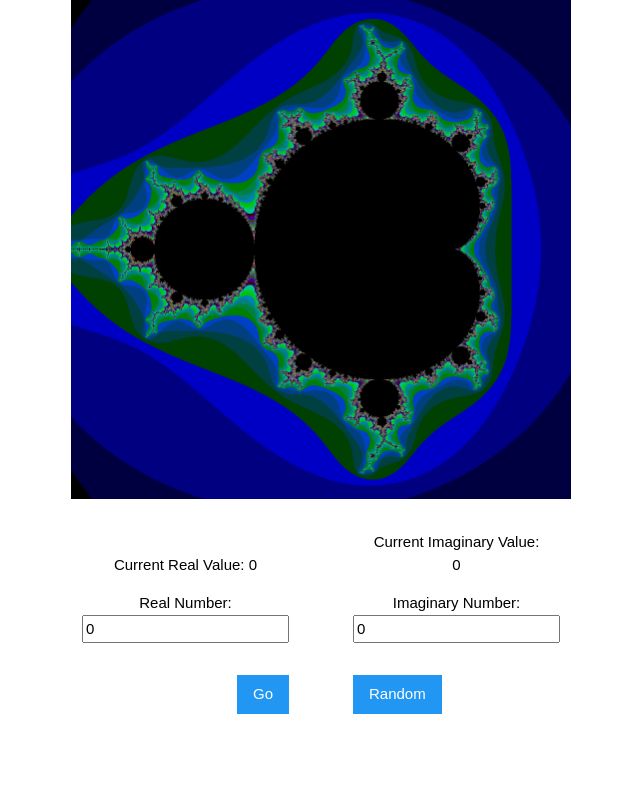
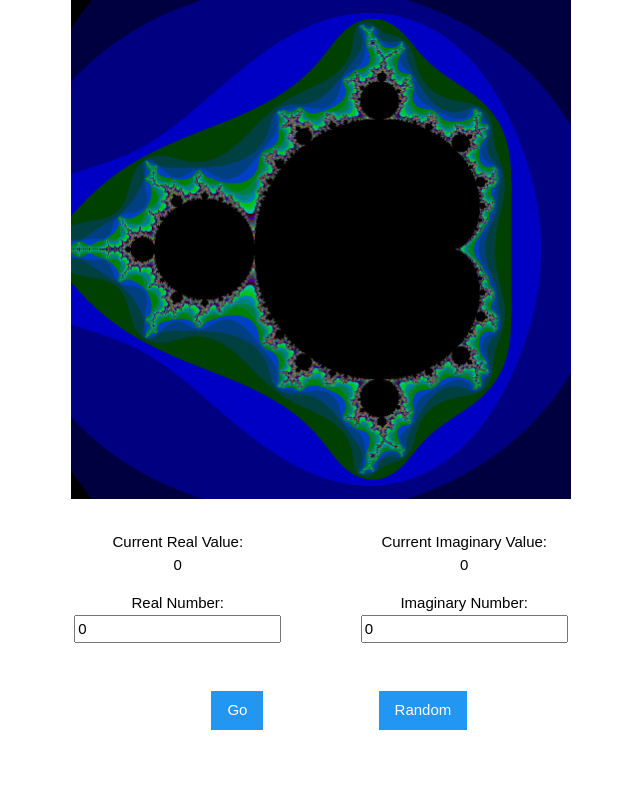
Before and after one commit to niklasbaumgardner/Website, a Flask app: page /projects/mandelbrot/ in a window 1280 px wide. Shown: the part 81-891 px from the top of the page, without its empty margins (319-959 px from the left). Before the commit the page ends 795 px from the top, so only its background shows below. Run offline with Flask 2, Linux system fonts and the light colour scheme.

Commit message:
Update mandelbrot.html
updated the format

```diff
--- a/templates/mandelbrot.html
+++ b/templates/mandelbrot.html
@@ -21,30 +21,30 @@
 
 
     <div class="w3-cell-row w3-margin-top w3-margin-bottom w3-mobile">
-        <div class="w3-container w3-cell w3-mobile" style="width:30%"></div>
-        <div class="w3-container w3-cell w3-center w3-cell-bottom w3-mobile w3-margin-top w3-margin-bottom" style="width:20%">
-            <div class="w3-margin">
-                <p class="w3-margin">Current Real Value: {{ real }}</p>
+        <div class="w3-container w3-cell w3-mobile" style="width:36%"></div>
+        <div class="w3-container w3-cell w3-center w3-cell-bottom w3-mobile w3-margin-top w3-margin-bottom" style="width:12%">
+            <div class="w3-margin-bottom">
+                <p class="w3-margin">Current Real Value:<br>{{ real }}</p>
 
-                <label for="real">Real Number: </label>
+                <label for="real">Real Number:<br></label>
                 <input type="text" pattern="-?\d*\.?\d*" form="m_form" id="real" name="real" value="0" required>
             </div>
         </div>
+        <div class="w3-container w3-cell w3-mobile" style="width:4%"></div>
+        <div class="w3-container w3-cell w3-center w3-cell-bottom w3-mobile w3-margin-top w3-margin-bottom" style="width:12%">
+            <div class="w3-margin-bottom">
+                <p class="w3-margin">Current Imaginary Value:<br>{{ imag }}</p>
 
-        <div class="w3-container w3-cell w3-center w3-cell-bottom w3-mobile w3-margin-top w3-margin-bottom" style="width:20%">
-            <div class="w3-margin">
-                <p class="w3-margin">Current Imaginary Value: {{ imag }}</p>
-
-                <label for="imaginary">Imaginary Number: </label>
+                <label for="imaginary">Imaginary Number:<br></label>
                 <input type="text" pattern="-?\d*\.?\d*" form="m_form" id="imaginary" name="imaginary" value="0" required>
             </div>
         </div>
-        <div class="w3-container w3-cell w3-mobile" style="width:30%"></div>
+        <div class="w3-container w3-cell w3-mobile" style="width:36%"></div>
     </div>
 
-    <div class="w3-cell-row w3-margin-bottom">
-        <div class="w3-container w3-cell w3-margin-bottom" style="width:50%">
-            <div class="w3-margin-bottom">
+    <div class="w3-cell-row w3-margin-bottom w3-margin-top">
+        <div class="w3-container w3-cell w3-margin-bottom" style="width:48%">
+            <div class="w3-margin-bottom w3-margin-top">
                 <form id="m_form" action="/projects/mandelbrot/calculate/" method="post">
                     <input hidden type="text" id="r" name="r" value="{{ real }}">
                     <input hidden type="text" id="i" name="i" value="{{ imag }}">
@@ -52,9 +52,9 @@
                 </form>
             </div>
         </div>
-
-        <div class="w3-container w3-cell w3-margin-bottom" style="width:50%">
-            <div class="w3-margin-bottom">
+        <div class="w3-container w3-cell" style="width:4%"></div>
+        <div class="w3-container w3-cell w3-margin-bottom" style="width:48%">
+            <div class="w3-margin-bottom w3-margin-top">
                 <form action="/projects/mandelbrot/calculate/" method="POST">
                     <input class="w3-button w3-blue w3-left w3-margin-left" type="submit" id="rand" name="rand" value="Random">
                 </form>
```
